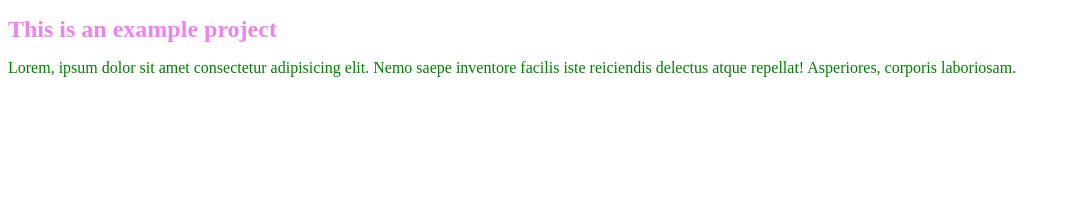
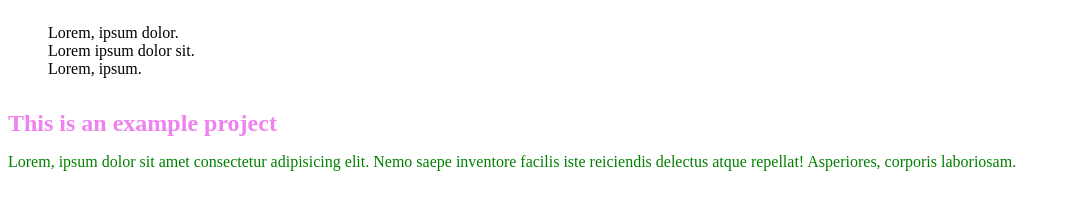
Before and after one commit to MykhayloGor/first-project, a plain HTML site: page index.html in a window 1280 px wide. Shown: the whole page, without its empty margins (0-1071 px from the left). Drawn offline with Linux system fonts and the light colour scheme.

Commit message:
in header

```diff
--- a/css/styles.css
+++ b/css/styles.css
@@ -7,3 +7,11 @@ h1 {
 p {
     color: green;
 }
+
+ul {
+    list-style: none;
+}
+
+.header-nav {
+    display: flex;
+}
--- a/index.html
+++ b/index.html
@@ -8,6 +8,18 @@
     <title>Document</title>
     <link rel="stylesheet" href="./css/styles.css">
 </head>
+<header class="header">
+    <div class="header-container">
+        <nav class="header-nav">
+            <ul class="nav-list">
+                <li>Lorem, ipsum dolor.</li>
+                <li>Lorem ipsum dolor sit.</li>
+                <li>Lorem, ipsum.</li>
+            </ul>
+        </nav>
+    </div>
+
+</header>
 
 <body>
     <h1>This is an example project</h1>
```
